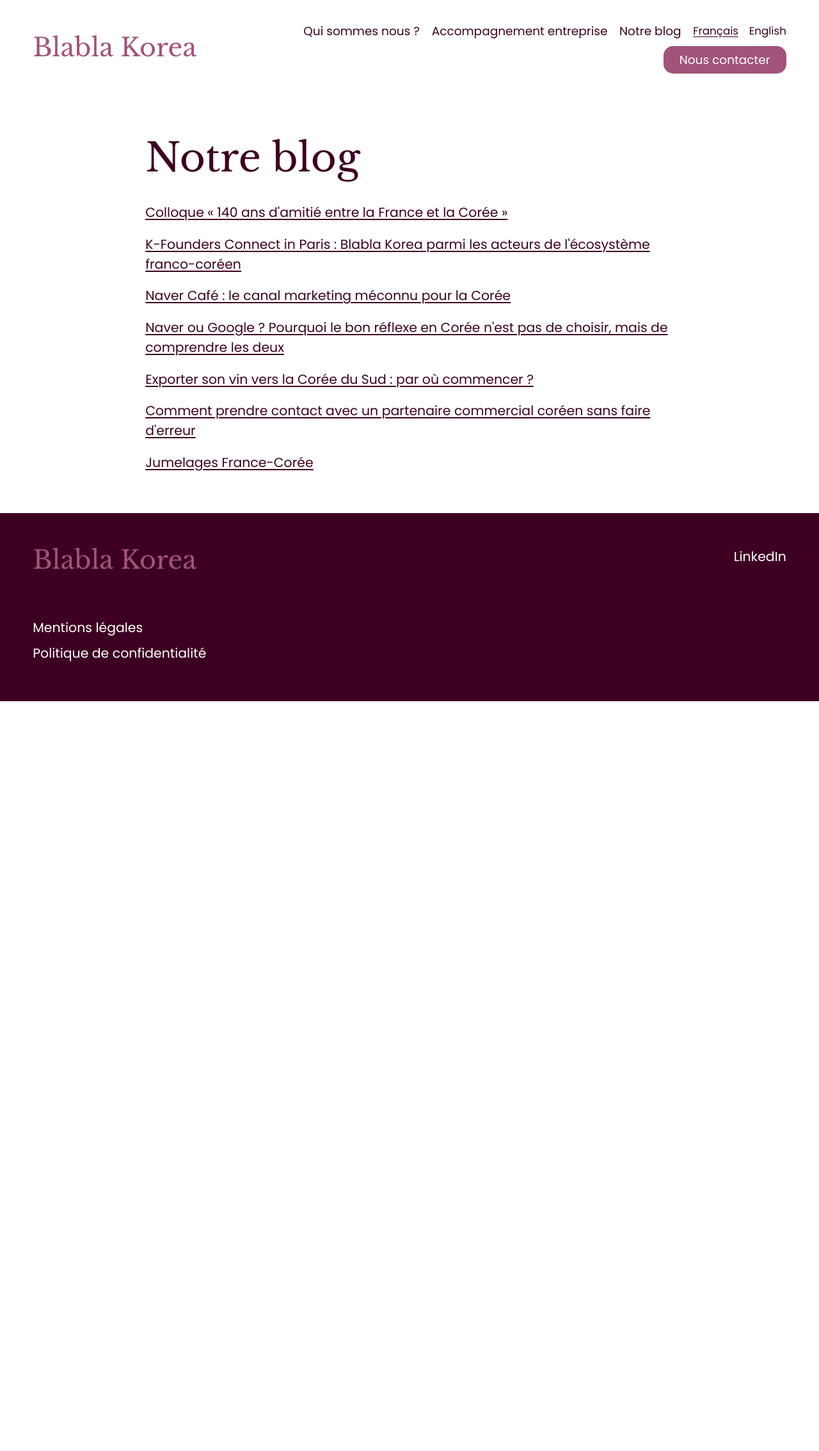
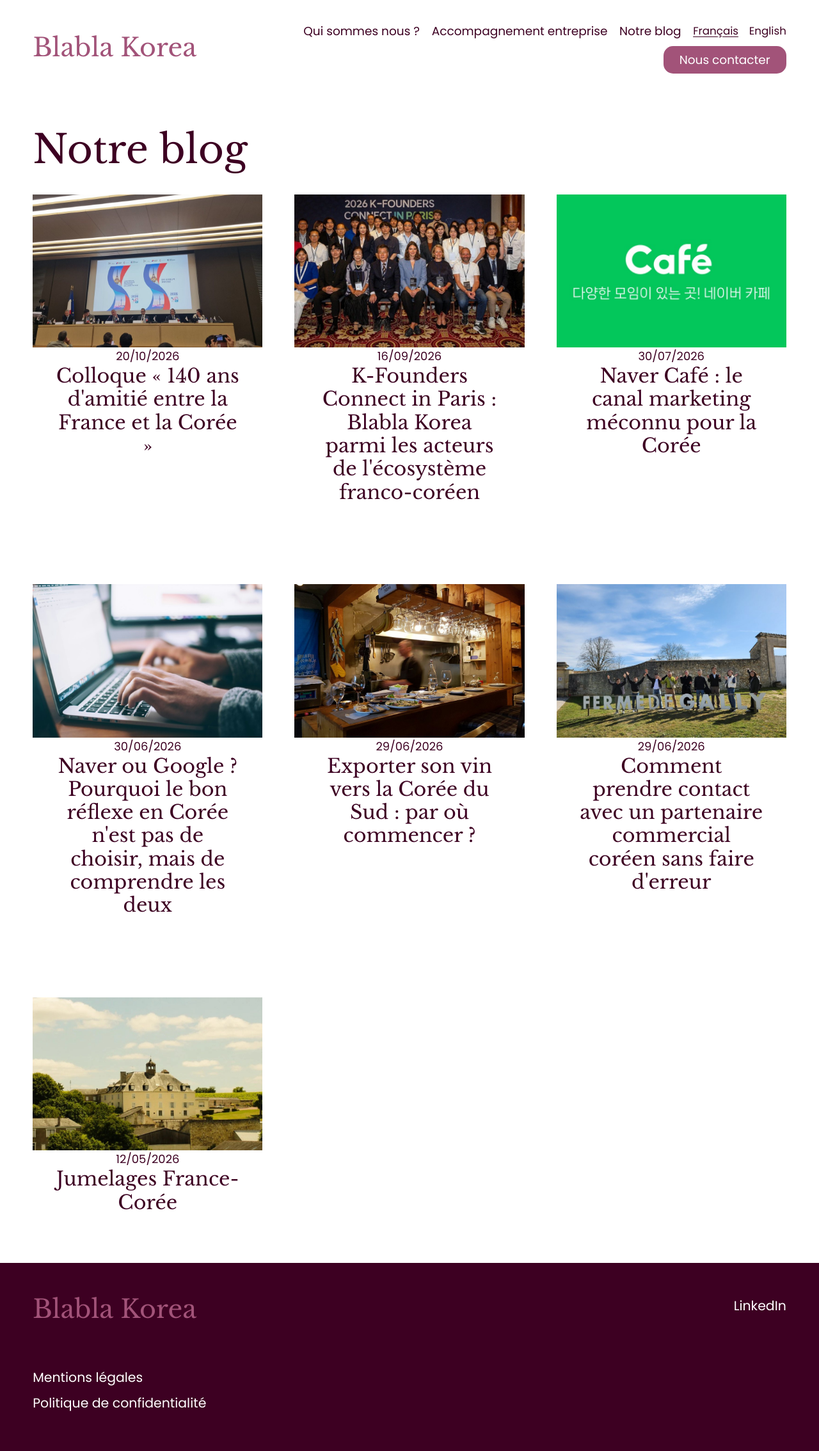
Before and after one commit to MANGOCURLY/blablakorea-b2b, a Jekyll site: the page built from notre-blog/index.html, in a window 1280 px wide. Shown: the whole page at 64% size. Built offline with Jekyll 4.4.1, drawn with Linux system fonts in a browser that asks for light colours; before the commit the page ends 1096 px from its top, so only the background shows below that.

Commit message:
원본 블로그의 카드·게시일과 기사 본문 폭을 복원

```diff
--- /dev/null
+++ b/_includes/journal-list.html
@@ -0,0 +1,11 @@
+<section class="story journal-list"><h1>{{ t.common.blog | escape }}</h1>
+{% assign cid = "articles_" | append: page.lang %}{% assign articles = site[cid] | sort: "date" | reverse %}
+<div class="journal-cards">{% for article in articles %}
+  {% assign card_key = article.url | split: '/' | last | replace: '-', '_' %}
+  {% assign card_image = t.seo[card_key].image | default: '' %}
+  <article class="journal-card">
+    {% if card_image != empty %}<a href="{{ article.url | relative_url }}" aria-label="{{ article.title | escape }}"><img src="{{ card_image | relative_url | escape }}" alt="" loading="lazy"></a>{% endif %}
+    <time datetime="{{ article.date | date_to_xmlschema }}">{{ article.date | date: "%d/%m/%Y" }}</time>
+    <h2><a href="{{ article.url | relative_url }}">{{ article.title | escape }}</a></h2>
+  </article>
+{% endfor %}</div></section>
--- a/_layouts/article.html
+++ b/_layouts/article.html
@@ -1,4 +1,4 @@
 ---
 layout: default
 ---
-<article class="story"><h1>{{ page.title | escape }}</h1>{{ content }}</article>
+<article class="story"><time datetime="{{ page.date | date_to_xmlschema }}">{{ page.date | date: "%d/%m/%Y" }}</time><h1>{{ page.title | escape }}</h1>{{ content }}</article>
--- a/_layouts/default.html
+++ b/_layouts/default.html
@@ -9,4 +9,4 @@
 {% when "contact" %}{% if page.lang == "en" %}{% include en-contact.html %}{% else %}{% include fr-contact.html %}{% endif %}
 {% when "legal" %}{% if page.lang == "en" %}{% include en-legal.html %}{% else %}{% include fr-legal.html %}{% endif %}
 {% when "privacy" %}{% if page.lang == "en" %}{% include en-privacy.html %}{% else %}{% include fr-privacy.html %}{% endif %}
-{% when "blog" %}<section class="story"><h1>{{ t.common.blog | escape }}</h1>{% assign cid = "articles_" | append: page.lang %}{% assign articles = site[cid] | sort: "date" | reverse %}{% for article in articles %}<p><a href="{{ article.url | relative_url }}">{{ article.title | escape }}</a></p>{% endfor %}</section>{% endcase %}{% endif %}</main>{% include footer.html %}{% endif %}</body></html>
+{% when "blog" %}{% include journal-list.html %}{% endcase %}{% endif %}</main>{% include footer.html %}{% endif %}</body></html>
--- a/assets/site.css
+++ b/assets/site.css
@@ -75,3 +75,32 @@ form{display:grid;gap:1em}label{display:grid;gap:.35em}input,textarea{font:inher
 .service-1 .item-4{min-height:35vw}
 .service-1 .item-7,.service-1 .item-8,.service-1 .item-9,.service-1 .item-10{padding-top:3vw}
 }
+
+/* 2026-11-15 · 원본 blog-basic-grid 및 blog-item-inner-wrapper 대조 */
+.journal-list.story{max-width:2000px;padding:4vw;margin:0 auto}
+.journal-cards{display:grid;grid-template-columns:repeat(3,minmax(0,1fr));gap:100px 50px}
+.journal-card{text-align:center;min-width:0}
+.journal-card img{display:block;width:100%;aspect-ratio:3/2;object-fit:cover}
+.journal-card time,article.story>time{display:block;font-size:18px;line-height:1.5}
+.journal-card h2{width:80%;margin:0 auto 25px;color:var(--wine);line-height:1.2}
+.journal-card h2 a{text-decoration:none}
+article.story{width:69%;max-width:1500px;padding-inline:0}
+article.story h1{color:var(--wine);line-height:1.2;margin:0}
+article.story{font-size:calc(18px + min(.36vw,7.2px));line-height:1.5}
+article.story h1{font-size:calc(18px + min(2.52vw,50.4px))}
+article.story h2{font-size:calc(18px + min(1.68vw,33.6px))}
+article.story h4{font-size:calc(18px + min(.48vw,9.6px))}
+.journal-card h2{font-size:calc(18px + min(.96vw,19.2px))}
+@media(max-width:767px){
+  .journal-list.story{padding:4vw 6vw}
+  .journal-cards{grid-template-columns:minmax(0,1fr);row-gap:10vw}
+  .journal-card time,article.story>time{font-size:16px}
+  article.story{width:88%}
+}
+@media(max-width:767px) and (orientation:portrait){
+  article.story{font-size:calc(16px + min(.36vh,3.24px))}
+  article.story h1{font-size:calc(16px + min(2.52vh,22.68px))}
+  article.story h2{font-size:calc(16px + min(1.68vh,15.12px))}
+  article.story h4{font-size:calc(16px + min(.48vh,4.32px))}
+  .journal-card h2{font-size:calc(16px + min(.96vh,8.64px))}
+}
```
